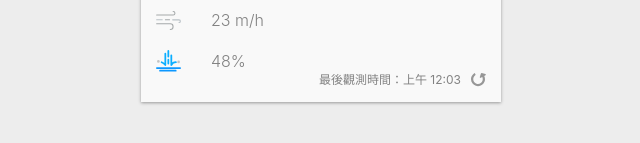
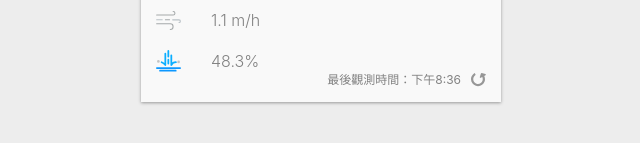
Before and after one commit to jiingler/realtime-weather-app, a React (Create React App) app: page / in a window 1280 px wide. Shown: the part 493-636 px from the top of the page, without its empty margins (319-959 px from the left). Built offline with nearby package versions, Linux system fonts and the light colour scheme; the HTML template or start-up script is replaced by a standard one.

Commit message:
create current weather state

```diff
--- a/package.json
+++ b/package.json
@@ -9,6 +9,7 @@
     "@testing-library/jest-dom": "^5.11.9",
     "@testing-library/react": "^11.2.3",
     "@testing-library/user-event": "^12.6.0",
+    "dayjs": "^1.10.3",
     "normalize.css": "^8.0.1",
     "react": "^17.0.1",
     "react-dom": "^17.0.1",
--- a/src/App.js
+++ b/src/App.js
@@ -2,6 +2,8 @@
 import { ThemeProvider } from '@emotion/react';
 
 import { useState } from 'react';
+
+import dayjs from 'dayjs';
 
 import { ReactComponent as DayCloudyIcon } from './images/day-cloudy.svg';
 import { ReactComponent as AirFlowIcon } from './images/airFlow.svg';
@@ -125,26 +127,40 @@
 
 const App = () => {
   const [currentState, setCurrentState] = useState('light');
+
+  const [currentWeather, setCurrentWeather] = useState({
+    locationName: '台北市',
+    description: '多雲時晴',
+    windSpeed: 1.1,
+    temperature: 22.9,
+    rainPossibility: 48.3,
+    observationTime: '2021-01-18 20:36:00'
+  })
   return (
     <ThemeProvider theme={theme[currentState]}>
       <Container>
         <WeatherCard>
-          <Location>台北市</Location>
-          <Description>多雲時晴</Description>
+          <Location>{currentWeather.locationName}</Location>
+          <Description>{currentWeather.description}</Description>
           <CurrentWeather>
             <Temperature>
-              23 <Celsius>°C</Celsius>
+              {Math.round(currentWeather.temperature)} <Celsius>°C</Celsius>
             </Temperature>
             <DayCloudy />
           </CurrentWeather>
           <AirFlow>
-            <AirFlowIcon />23 m/h
+            <AirFlowIcon />{currentWeather.windSpeed} m/h
         </AirFlow>
           <Rain>
-            <RainIcon />48%
+            <RainIcon />{currentWeather.rainPossibility}%
         </Rain>
           <Refresh>
-            最後觀測時間：上午 12:03 <RefreshIcon />
+            最後觀測時間：
+            {new Intl.DateTimeFormat('zh-tw', {
+            hour: 'numeric',
+            minute: 'numeric'
+          }).format(dayjs(currentWeather.observationTime))}{' '}
+            <RefreshIcon />
           </Refresh>
         </WeatherCard>
       </Container>
```
